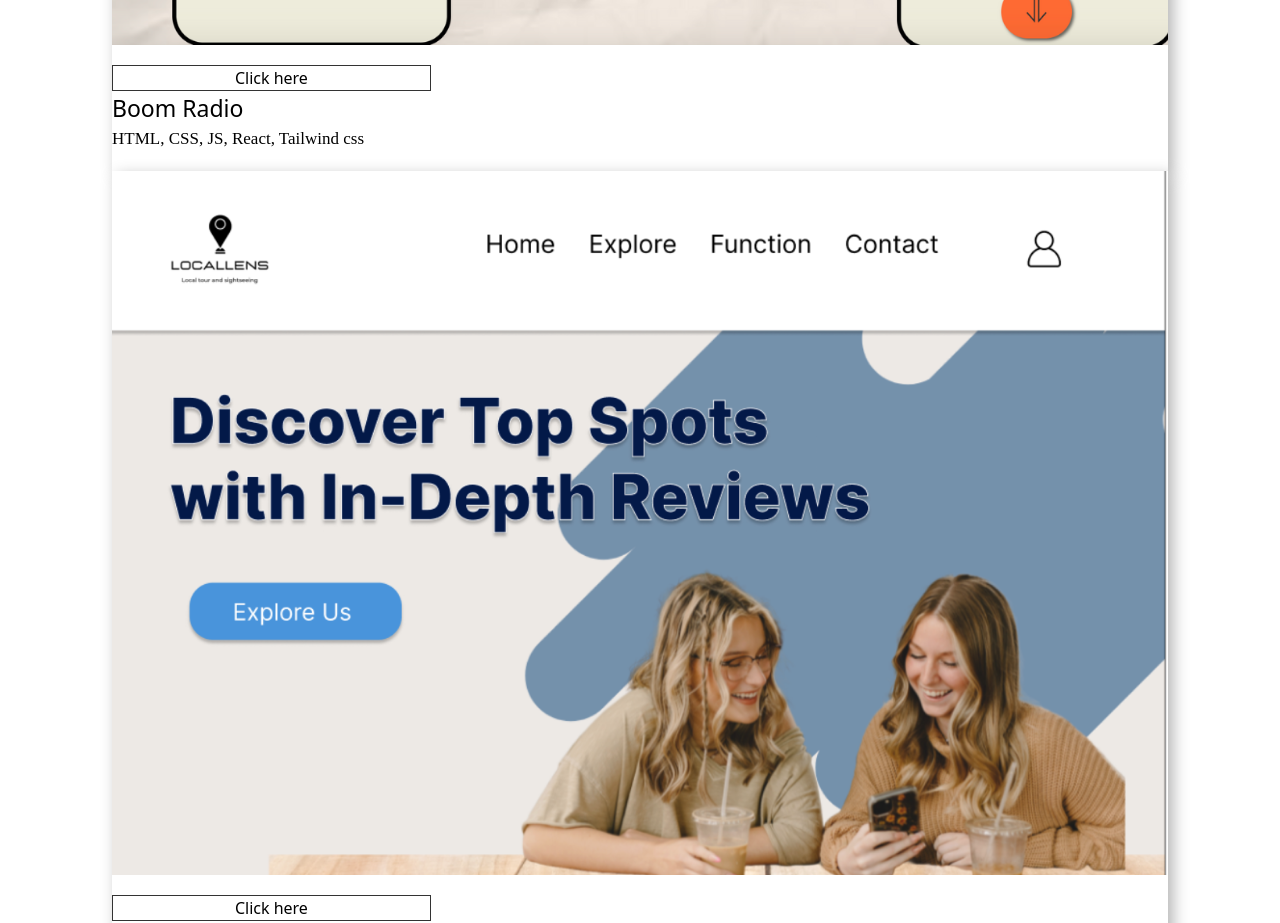
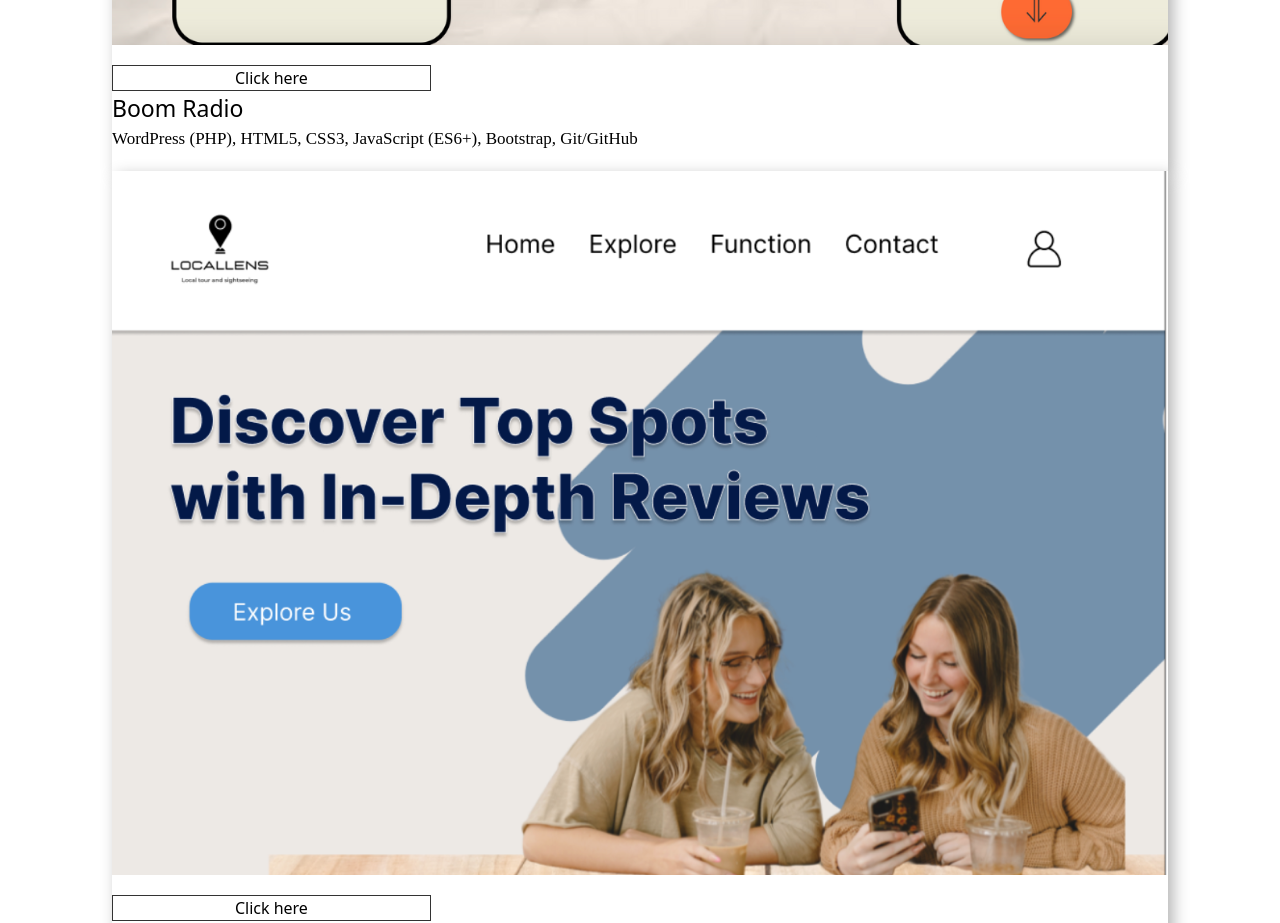
Before and after one commit to Sochan2/my-portfolio-react, a React (Vite) app: page /work in a window 1280 px wide. Shown: the part 3560-4483 px from the top of the page. Built offline with nearby package versions, Linux system fonts and the light colour scheme.

Commit message:
boomradio content change

```diff
--- a/src/pages/work.jsx
+++ b/src/pages/work.jsx
@@ -63,18 +63,18 @@ export default function Work(){
 
     {
       title:"Boom Radio",
-      technology: "HTML, CSS, JS, React, Tailwind css",
+      technology: "WordPress (PHP), HTML5, CSS3, JavaScript (ES6+), Bootstrap, Git/GitHub",
       image:"/img/boom_radio.png",
       alt:"Boom Radio project preview",
       plan: {
-        en: "We focused on UI and UX design to ensure the menu remains clean and user-friendly on mobile. Also, we include great functions such as live playing and retrieve latest potcast episode from Spotify and able to listen on website.",
+        en: "Key features include live radio streaming and Spotify integration, which automatically retrieves and plays the latest podcast episodes on the website. My role was designing Wireframe, custom post types to manage content and github management",
         ja: "UI/UXデザインに重点を置き、モバイルでもメニューが見やすくユーザーフレンドリーになるよう設計。また、ライブ再生やSpotifyから最新のポッドキャストを取得してウェブ上で聴ける機能も実装しました。"
       },
       users: {
         en: "This is real client project. Target audience is students age who lives in Perth. They try to spread a community in Perth",
         ja: "実際のクライアントプロジェクト。ターゲットはパース在住の学生で、コミュニティを広げることを目的としています。"
       },
-      link:"https://boom-radio.vercel.app/"
+      link:"https://github.com/Sochan2/boom-radio-wordpress"
     },
 
     {
```
